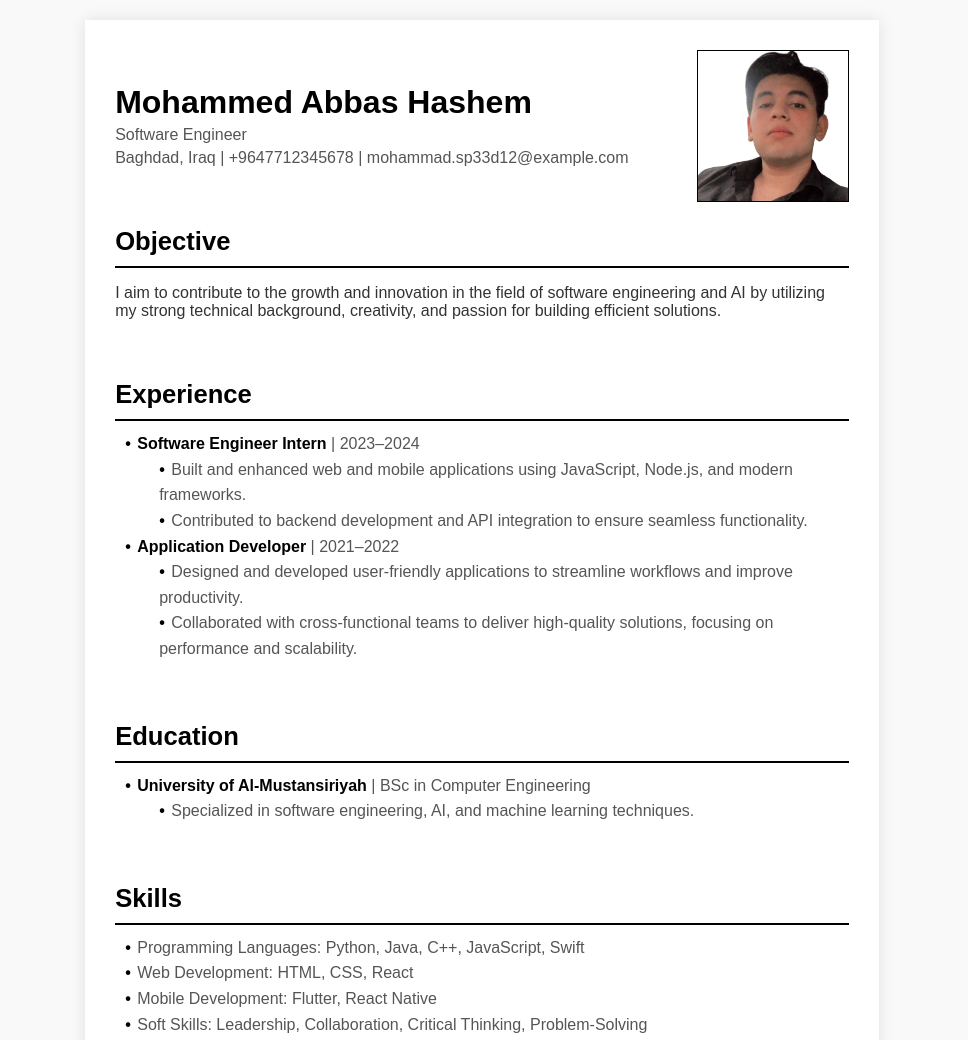
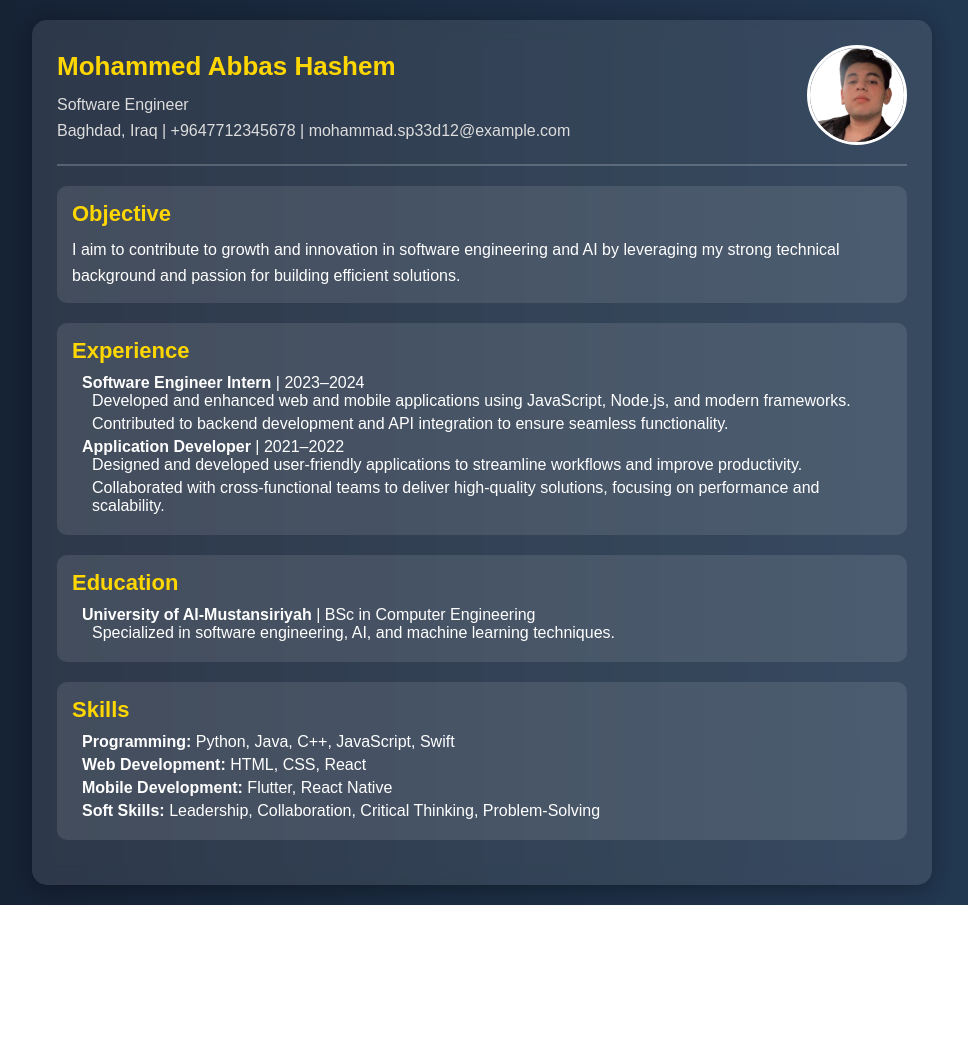
Before and after one commit to sp33d12/spx, a plain HTML site: page index.html in a window 1280 px wide. Shown: the whole page, without its empty margins (158-1126 px from the left). After the commit the page ends 905 px from the top, so only its background shows below. Drawn offline with Linux system fonts and the light colour scheme.

Commit message:
Update index.html

```diff
--- a/index.html
+++ b/index.html
@@ -3,15 +3,111 @@
 <head>
     <meta charset="UTF-8">
     <meta name="viewport" content="width=device-width, initial-scale=1.0">
-    <title>cv</title>
-    <link rel="stylesheet" href="style.css">
+    <title>Mohammed Abbas Hashem - CV</title>
+    <style>
+        /* General Styles */
+        * {
+            margin: 0;
+            padding: 0;
+            box-sizing: border-box;
+            font-family: 'Poppins', sans-serif;
+        }
+
+        body {
+            background: linear-gradient(to right, #141e30, #243b55);
+            color: #fff;
+            display: flex;
+            justify-content: center;
+            align-items: center;
+            min-height: 100vh;
+            padding: 20px;
+        }
+
+        /* Container */
+        .container {
+            width: 90%;
+            max-width: 900px;
+            background: rgba(255, 255, 255, 0.1);
+            backdrop-filter: blur(10px);
+            padding: 25px;
+            border-radius: 15px;
+            box-shadow: 0px 4px 20px rgba(0, 0, 0, 0.3);
+        }
+
+        /* Header */
+        header {
+            display: flex;
+            justify-content: space-between;
+            align-items: center;
+            border-bottom: 2px solid rgba(255, 255, 255, 0.2);
+            padding-bottom: 15px;
+        }
+
+        .header-left h2 {
+            font-size: 26px;
+            font-weight: bold;
+        }
+
+        .header-left p {
+            font-size: 16px;
+            color: #ddd;
+        }
+
+        .header-right img {
+            width: 100px;
+            height: 100px;
+            border-radius: 50%;
+            border: 3px solid #fff;
+            transition: transform 0.3s ease-in-out;
+        }
+
+        .header-right img:hover {
+            transform: scale(1.1);
+        }
+
+        /* Sections */
+        section {
+            margin: 20px 0;
+            padding: 15px;
+            border-radius: 10px;
+            background: rgba(255, 255, 255, 0.1);
+            transition: 0.3s ease-in-out;
+        }
+
+        section:hover {
+            background: rgba(255, 255, 255, 0.2);
+        }
+
+        h2 {
+            color: #ffd700;
+            font-size: 22px;
+            margin-bottom: 10px;
+        }
+
+        ul {
+            list-style: none;
+            padding-left: 10px;
+        }
+
+        ul li {
+            margin-bottom: 5px;
+        }
+
+        ul li strong {
+            color: #fff;
+        }
+
+        p {
+            line-height: 1.6;
+        }
+    </style>
 </head>
 <body>
     <div class="container">
         <header>
             <div class="header-left">
                 <h2>Mohammed Abbas Hashem</h2>
-                <p>Software Engineer </p>
+                <p>Software Engineer</p>
                 <p>Baghdad, Iraq | +9647712345678 | mohammad.sp33d12@example.com</p>
             </div>
             <div class="header-right">
@@ -21,43 +117,38 @@
 
         <section class="objective">
             <h2>Objective</h2>
-            <hr>
             <p>
-                I aim to contribute to the growth and innovation in the field of software engineering and AI by utilizing my strong technical background, creativity, and passion for building efficient solutions.
+                I aim to contribute to growth and innovation in software engineering and AI by leveraging my strong technical background and passion for building efficient solutions.
             </p>
         </section>
 
         <section class="experience">
             <h2>Experience</h2>
-            <hr>
             <ul>
                 <li>
                     <strong>Software Engineer Intern</strong> | 2023–2024<br>
                     <ul>
-                        <li class="side-t">Built and enhanced web and mobile applications using JavaScript, Node.js, and modern frameworks.</li>
-                        <li class="side-t">Contributed to backend development and API integration to ensure seamless functionality.</li>
+                        <li>Developed and enhanced web and mobile applications using JavaScript, Node.js, and modern frameworks.</li>
+                        <li>Contributed to backend development and API integration to ensure seamless functionality.</li>
                     </ul>
                 </li>
-
                 <li>
                     <strong>Application Developer</strong> | 2021–2022<br>
                     <ul>
-                        <li class="side-t">Designed and developed user-friendly applications to streamline workflows and improve productivity.</li>
-                        <li class="side-t">Collaborated with cross-functional teams to deliver high-quality solutions, focusing on performance and scalability.</li>
+                        <li>Designed and developed user-friendly applications to streamline workflows and improve productivity.</li>
+                        <li>Collaborated with cross-functional teams to deliver high-quality solutions, focusing on performance and scalability.</li>
                     </ul>
                 </li>
             </ul>
         </section>
 
-
         <section class="education">
             <h2>Education</h2>
-            <hr>
             <ul>
                 <li>
                     <strong>University of Al-Mustansiriyah</strong> | BSc in Computer Engineering<br>
                     <ul>
-                        <li class="side-t">Specialized in software engineering, AI, and machine learning techniques.</li>
+                        <li>Specialized in software engineering, AI, and machine learning techniques.</li>
                     </ul>
                 </li>
             </ul>
@@ -65,12 +156,11 @@
 
         <section class="skills">
             <h2>Skills</h2>
-            <hr>
             <ul>
-                <li>Programming Languages: Python, Java, C++, JavaScript, Swift</li>
-                <li>Web Development: HTML, CSS, React</li>
-                <li>Mobile Development: Flutter, React Native</li>
-                <li>Soft Skills: Leadership, Collaboration, Critical Thinking, Problem-Solving</li>
+                <li><strong>Programming:</strong> Python, Java, C++, JavaScript, Swift</li>
+                <li><strong>Web Development:</strong> HTML, CSS, React</li>
+                <li><strong>Mobile Development:</strong> Flutter, React Native</li>
+                <li><strong>Soft Skills:</strong> Leadership, Collaboration, Critical Thinking, Problem-Solving</li>
             </ul>
         </section>
     </div>
```
